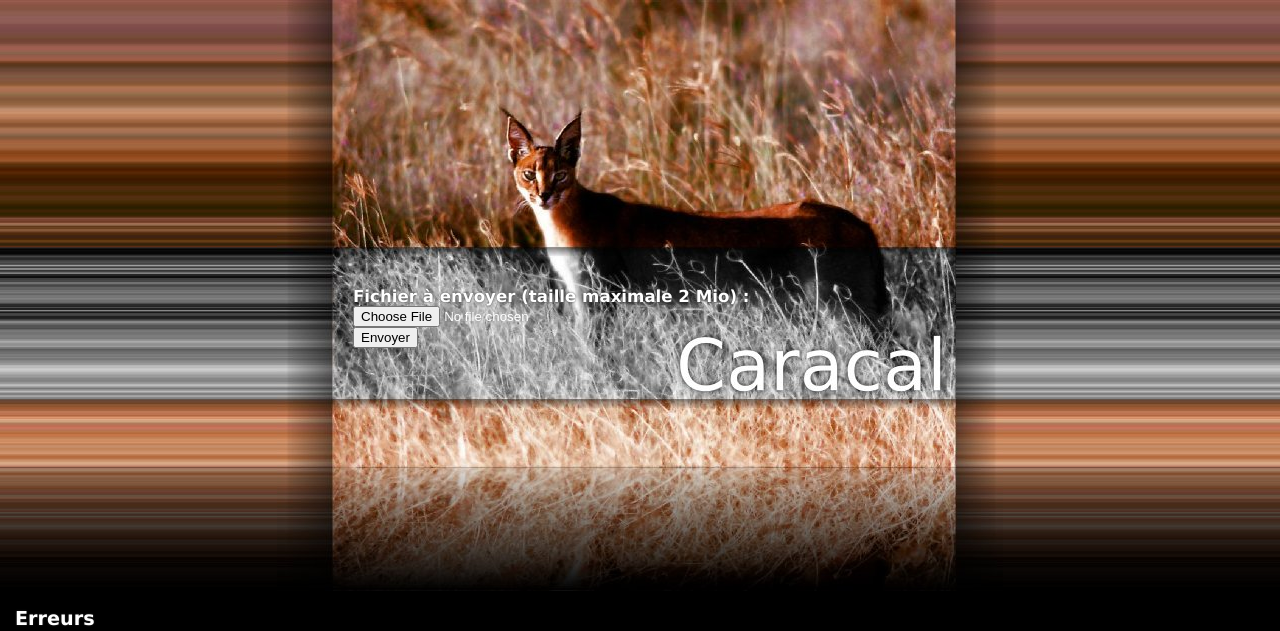
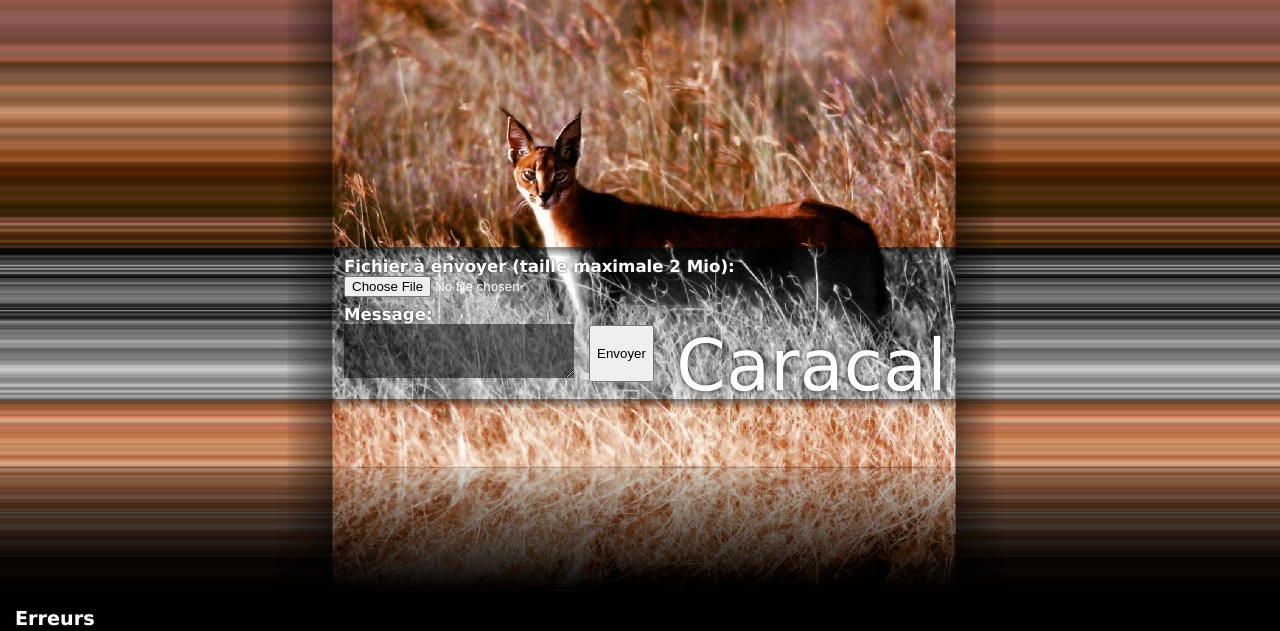
Before and after one commit to fmauNeko/caracal-legacy, a PHP site: page /caracal/ in a window 1280 px wide. Shown: the top 631 px of the page. Run offline with PHP 8.4, Linux system fonts and the light colour scheme.

Commit message:
Version avec des messages

```diff
--- a/www/config.php
+++ b/www/config.php
@@ -11,6 +11,6 @@ $stockage = "files/";
 $fichier_liste = 'liste.json';
 
 # Secondes avant qu'un fichier ne soit plus marqué comme nouveau
-$delai_nouveaute = 1800;
+$delai_nouveaute = 1200;
 
 ?>
--- a/www/rss.php
+++ b/www/rss.php
@@ -19,7 +19,9 @@ $url = 	$url_site . $stockage . $fichier["chemin"];
 		<item>
 			<title><?php echo $fichier["nom"]; ?></title>
 			<pubDate><?php echo date(DATE_RSS, $fichier["timestamp"]); ?></pubDate>
-			<description>Fichier &lt;a href="<?php echo $url;?>"&gt;<?php echo $fichier["nom"]; ?>&lt;/a&gt;</description>
+			<description>
+			<?php echo $fichier["message"]; ?>
+			&lt;br/&gt;Fichier &lt;a href="<?php echo $url;?>"&gt;<?php echo $fichier["nom"]; ?>&lt;/a&gt;</description>
 			<link><?php echo $url; ?></link>
 			<guid><?php echo $url; ?></guid>
 		</item>
--- a/www/style.css
+++ b/www/style.css
@@ -23,17 +23,40 @@ background: url(fond.jpeg) no-repeat;
 
 form div
 {
-padding-top:287px;
-padding-left:76px;
+padding-left:67px;
+padding-top:257px;
 font-weight:bold;
 font-size:130%;
 }
 
-/*form input[type=submit]*/
-/*{*/
-/**//*float:right;*/
-/**//*margin-right:289px;*/
-/*}*/
+form p
+{
+position:relative;
+margin:0px 0px 8px 0px;
+}
+
+textarea
+{
+width:226px;
+height:50px;
+background:transparent url(transparent.png) repeat;
+color:white;
+font-family:sans-serif;
+font-weight:bold;
+border:none;
+padding:2px;
+font-size:70%;
+}
+
+form input[type=submit]
+{
+display:block;
+position:absolute;
+left:245px;
+bottom:0px;
+height:57px;
+margin-right:289px;
+}
 
 h2
 {
@@ -125,3 +148,14 @@ margin-left:40px;
 color:#DB7335;
 font-weight:bold;
 }
+
+li span
+{
+display:block;
+position:absolute;
+right:5px;
+top:5px;
+height:20px;
+line-height:20px;
+font-style:italic;
+}
--- a/www/template.php
+++ b/www/template.php
@@ -13,9 +13,15 @@
 	<form action="#" method="post" enctype="multipart/form-data">
 	<div>
 		<input type="hidden" name="MAX_FILE_SIZE" value="<?php echo $taille_max_upload; ?>" />
-		<label for="file">Fichier à envoyer (taille maximale <?php echo	$taille_max_upload/1048576; ?> Mio) :</label><br />
-		<input type="file" name="file" /><br />
-		<input type="submit" value="Envoyer"/>
+		<p>
+			<label for="file">Fichier à envoyer (taille maximale <?php echo	$taille_max_upload/1048576; ?> Mio):</label><br />
+			<input type="file" name="file" /><br />
+		</p>
+		<p>
+			<label for="message">Message:</label><br />
+			<textarea name="message" ></textarea>
+			<input type="submit" value="Envoyer"/>
+		</p>
 	</div>
 	</form>
 <?php if (!is_empty($erreurs))
@@ -34,8 +40,7 @@
 $nouveau = $fichier["timestamp"] + $delai_nouveaute > time();
 ?>
 		<li class="<?php if($nouveau) echo 'nouveau'; elseif ($id % 2 == 0) echo 'rouge'; else echo 'noir';?>" >
-			<a href="<?php echo $stockage , $fichier["chemin"]; ?>"><img src="<?php if ($fichier["type"]) echo $fichier["type"]; else echo "fichier";?>.png" alt="" /><?php echo $fichier["nom"]; ?></a>
-		</li>
+			<a href="<?php echo $stockage , $fichier["chemin"]; ?>"><img src="<?php if ($fichier["type"]) echo $fichier["type"]; else echo "fichier";?>.png" alt="" /><?php echo $fichier["nom"]; ?>	<?php echo $fichier["message"]; ?></a><span class="date"><?php echo date(DATE_RSS, $fichier["timestamp"]); ?></span>		</li>
 <?php } ?>
 	</ul>
 </body>
```
Also changed, not shown: www/transparent.png (added).
